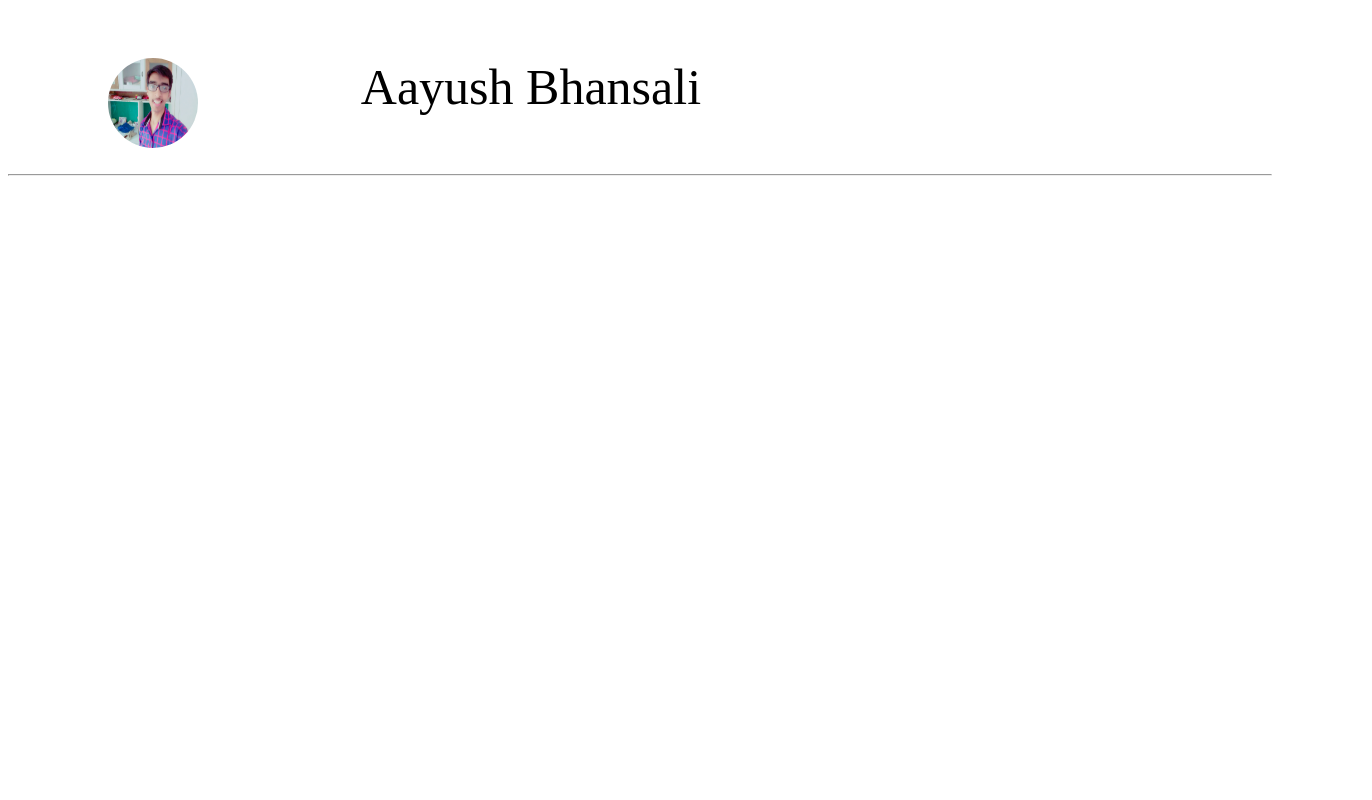
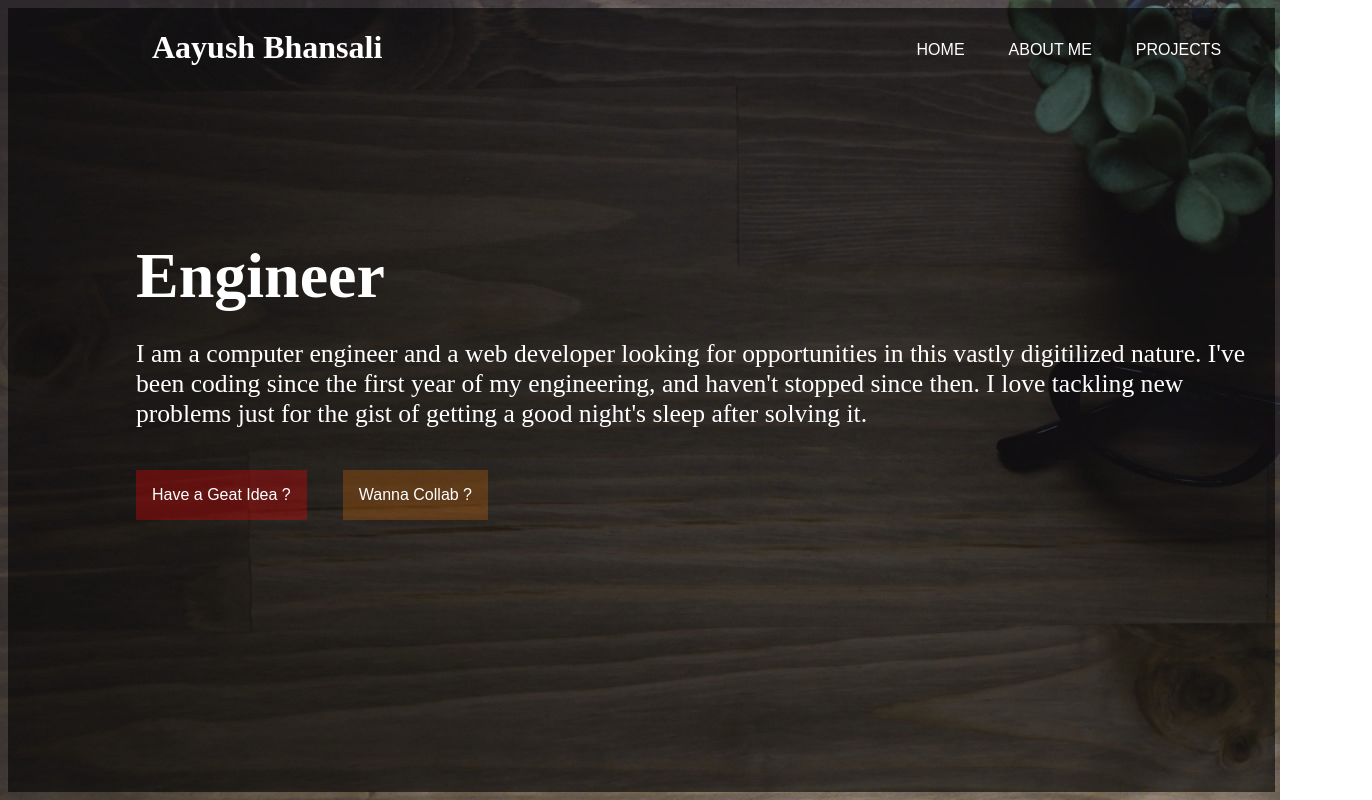
Before and after one commit to aayushBhansali/aayushBhansali.github.io, a plain HTML site: page index.html in a window 1280 px wide. Shown: the whole page, 1372 px wide, since content can reach past the window. Drawn offline with Linux system fonts and the light colour scheme.

Commit message:
Header and main section

```diff
--- a/design.css
+++ /dev/null
@@ -1,23 +0,0 @@
-#name{
-  width: 80%;
-}
-
-#name p{
-  font-size: 50px;
-}
-
-#titlebar{
-  padding-left: 100px;
-  display:inline-flex;
-  width: 100%
-}
-
-#pic{
-  width: 20%;
-  height: 100px;
-  padding-top: 50px;
-}
-
-#pic img{
-  border-radius: 50%;
-}
--- a/index.html
+++ b/index.html
@@ -1,26 +1,41 @@
 <!DOCTYPE html>
-
-<html>
+<html lang="en">
   <head>
-    <link rel="stylesheet" type="text/css" href="design.css">
-    <script src = "application.js"> </script>
-    <title> Aayush Bhansali </title>
+    <meta charset="UTF-8" />
+    <meta name="viewport" content="width=device-width, initial-scale=1.0" />
+    <link rel="stylesheet" href="./style.css" />
+    <title>Aayush Bhansali</title>
   </head>
-
   <body>
-    <div id="titlebar">
-      <div id = "pic">
-        <img src = "aayush.jpg" width="90px" height="90px">
+    <div class="wrapper">
+      <!-- Header section -->
+      <div class="header">
+        <h1 class="name">Aayush Bhansali</h1>
+        <div class="container">
+          <button class="btn">HOME</button>
+          <button class="btn">ABOUT ME</button>
+          <button class="btn">PROJECTS</button>
+        </div>
       </div>
 
-      <div id = "name">
-        <p> Aayush Bhansali </p>
+      <!-- Main Display -->
+      <div class="main container-col">
+        <h1 class="jumbo-display">Engineer</h1>
+        <p class="main-text">
+          I am a computer engineer and a web developer looking for opportunities
+          in this vastly digitilized nature. I've been coding since the first
+          year of my engineering, and haven't stopped since then. I love
+          tackling new problems just for the gist of getting a good night's
+          sleep after solving it.
+        </p>
+
+        <div>
+          <button style="margin-left: 0;" class="btn btn-success">
+            Have a Geat Idea ?
+          </button>
+          <button class="btn btn-primary">Wanna Collab ?</button>
+        </div>
       </div>
     </div>
-
-    <hr>
   </body>
-
-
-
 </html>
--- /dev/null
+++ b/style.css
@@ -0,0 +1,83 @@
+.header {
+  display: flex;
+  justify-content: space-between;
+  padding: 0rem 1rem;
+  /* background-color: rgba(0, 0, 0, 0.9); */
+  color: white;
+}
+
+.container {
+  display: flex;
+  align-items: center;
+  padding: 1rem;
+}
+
+.container-col {
+  display: flex;
+  justify-content: center;
+  flex-direction: column;
+  margin-left: 10vw;
+}
+
+.btn {
+  /* padding: 1rem; */
+  border: none;
+  background: inherit;
+  margin: 1rem;
+  color: white;
+  font-size: 1rem;
+}
+
+.btn-success:hover {
+  background: rgba(255, 0, 0, 0.6);
+}
+
+.btn-primary:hover {
+  background: rgba(211, 107, 9, 0.6);
+}
+
+.btn-success {
+  color: white;
+  padding: 1rem;
+  background: rgba(255, 0, 0, 0.3);
+  border: none;
+}
+
+.btn-primary {
+  color: white;
+  padding: 1rem;
+  background: rgba(211, 107, 9, 0.3);
+  border: none;
+}
+
+.main-text {
+  font-size: 2vw;
+  color: white;
+  word-wrap: normal;
+}
+
+.name {
+  padding-left: 10vw;
+}
+
+.wrapper {
+  width: inherit;
+  height: inherit;
+  background-color: rgba(0, 0, 0, 0.6);
+}
+
+body {
+  background: url("./background.jpg");
+  height: 98vh;
+  width: 99vw;
+}
+
+.main {
+  height: 70%;
+}
+
+.jumbo-display {
+  color: white;
+  font-size: 5vw;
+  margin-bottom: 0;
+}
```
Also changed, not shown: aayush.jpg (deleted), application.js (deleted), background.jpg (added).
